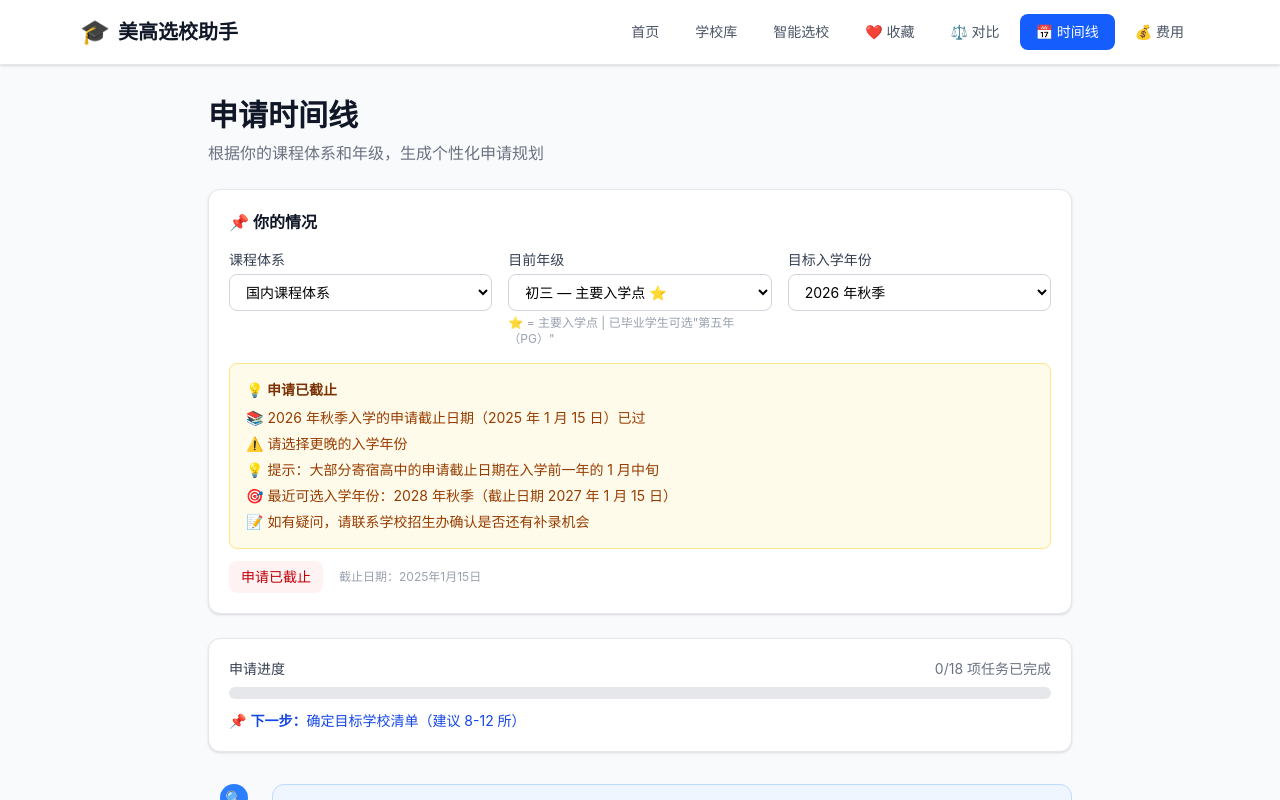
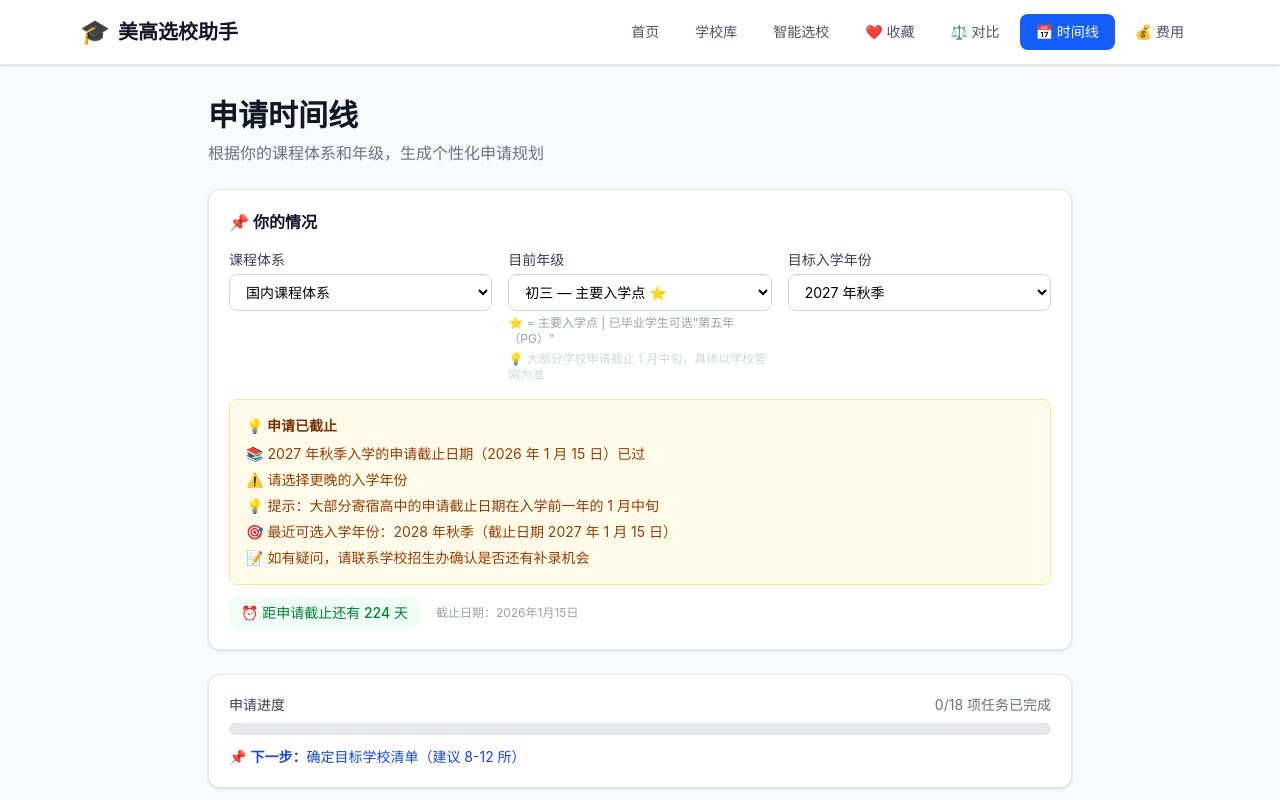
Before and after one commit to Hshyyy/meigao-helper, a React (Vite) app: page /timeline in a window 1280 px wide. Shown: the top 800 px of the page. Built offline with nearby package versions, Linux system fonts and the light colour scheme.

Commit message:
时间线：入学年份改为动态显示未来3年，加截止日期说明

```diff
--- a/src/pages/Timeline.tsx
+++ b/src/pages/Timeline.tsx
@@ -336,7 +336,7 @@ const colorMap: Record<
 export default function Timeline() {
   const [system, setSystem] = useState<SystemKey>("chinese");
   const [grade, setGrade] = useState("C9");
-  const [enrollYear, setEnrollYear] = useState(2026);
+  const [enrollYear, setEnrollYear] = useState(new Date().getFullYear() + 1);
   const [checkedTasks, setCheckedTasks] = useState<Record<string, string>>(() => {
     try {
       const saved = localStorage.getItem("timelineProgress");
@@ -703,6 +703,9 @@ export default function Timeline() {
             <p className="text-xs text-gray-400 mt-1">
               ⭐ = 主要入学点 | 已毕业学生可选"第五年（PG）"
             </p>
+            <p className="text-xs text-gray-300 mt-1">
+              💡 大部分学校申请截止 1 月中旬，具体以学校官网为准
+            </p>
           </div>
           <div>
             <label className="block text-sm font-medium text-gray-700 mb-1">
@@ -713,9 +716,14 @@ export default function Timeline() {
               onChange={(e) => setEnrollYear(Number(e.target.value))}
               className="w-full border border-gray-300 rounded-lg px-3 py-2 text-sm"
             >
-              <option value={2026}>2026 年秋季</option>
-              <option value={2027}>2027 年秋季</option>
-              <option value={2028}>2028 年秋季</option>
+              {[1, 2, 3].map((offset) => {
+                const year = new Date().getFullYear() + offset;
+                return (
+                  <option key={year} value={year}>
+                    {year} 年秋季
+                  </option>
+                );
+              })}
             </select>
           </div>
         </div>
```
